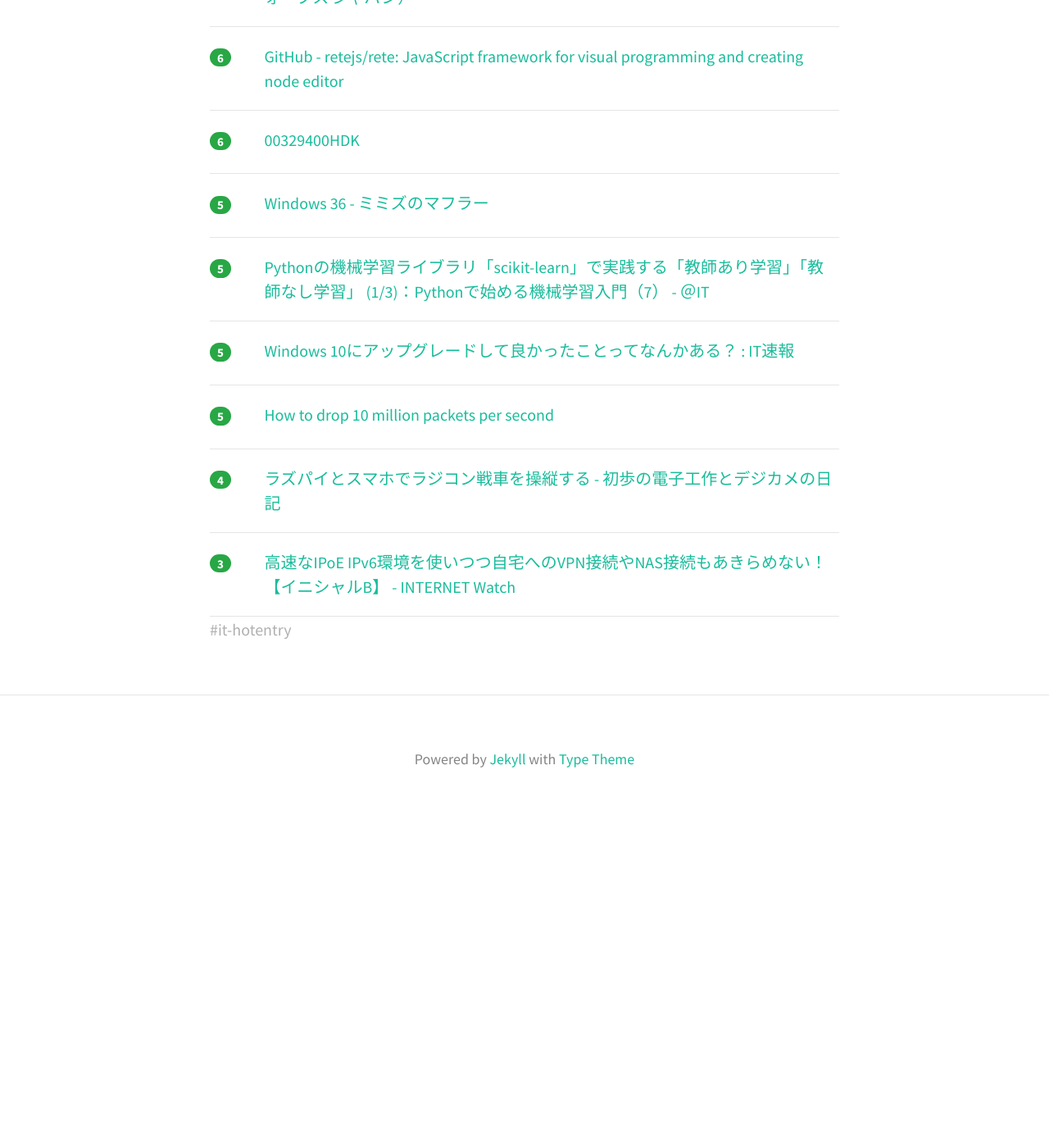
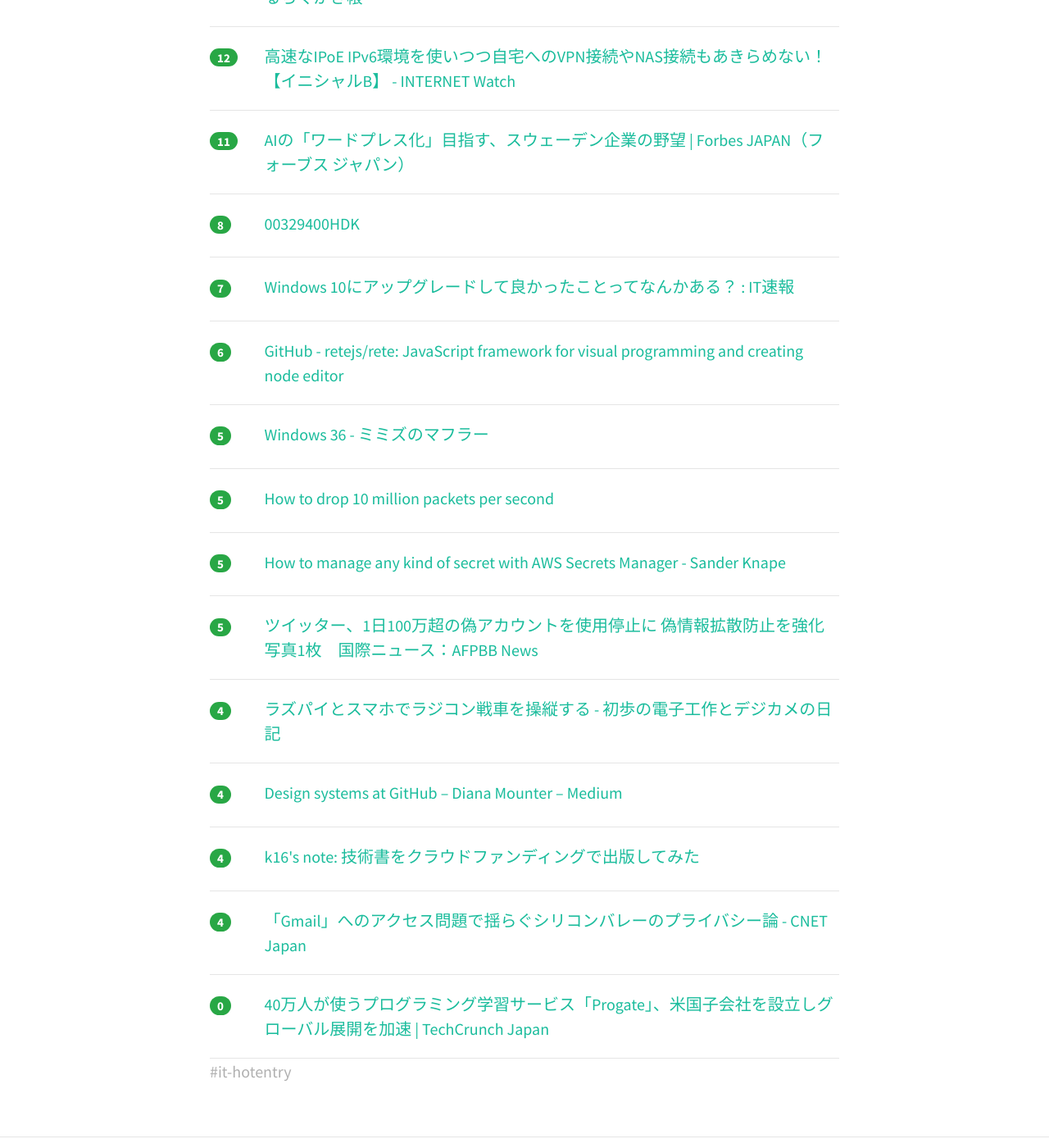
Before and after one commit to yatta47/hatena-matome-site, a Jekyll site: the page built from _posts/2018-07-09-hatena.md, in a window 1280 px wide and 1400 px high, scrolled down 623 px. Shown: the whole window at 82% size. Built offline with Jekyll 4.4.1, drawn with Linux system fonts in a browser that asks for light colours; nearby versions of some CDN libraries; before the commit the page ends 1626 px from its top, so only the background shows below that; some of the changed text lies outside the part shown.

Commit message:
Updated 2018-07-09

```diff
--- a/_posts/2018-07-09-hatena.md
+++ b/_posts/2018-07-09-hatena.md
@@ -1,34 +1,49 @@
 ---
 layout: post
 title:  "2018-07-09 はてぶIT"
-date:   2018-07-09 08:00:59
+date:   2018-07-09 09:01:54
 tags: [it-hotentry]
 ---
-11 件のデータあり
+17 件のデータあり
 
 <hr><div class="row">
-<div class="col-1"><span class="badge badge-pill badge-success h2">17</span></div>
+<div class="col-1"><span class="badge badge-pill badge-success h2">27</span></div>
 <div class="col-11"><a href='https://speakerdeck.com/likr/html5apuriniokerupahuomansufalseji-chu-zhi-shi' target='_blank'>HTML5アプリにおけるパフォーマンスの基礎知識 - Speaker Deck</a></div>
 </div>
 <hr>
 <div class="row">
-<div class="col-1"><span class="badge badge-pill badge-success h2">16</span></div>
+<div class="col-1"><span class="badge badge-pill badge-success h2">23</span></div>
+<div class="col-11"><a href='http://www.atmarkit.co.jp/ait/articles/1807/09/news016.html' target='_blank'>Pythonの機械学習ライブラリ「scikit-learn」で実践する「教師あり学習」「教師なし学習」 (1/3)：Pythonで始める機械学習入門（7） - ＠IT</a></div>
+</div>
+<hr>
+<div class="row">
+<div class="col-1"><span class="badge badge-pill badge-success h2">18</span></div>
 <div class="col-11"><a href='https://soudai.hatenablog.com/entry/2018/07/08/205116' target='_blank'>REALFORCE R2 PFU Limited Editionがめちゃ良いのでレビュー書く - そーだいなるらくがき帳</a></div>
 </div>
 <hr>
 <div class="row">
-<div class="col-1"><span class="badge badge-pill badge-success h2">9</span></div>
+<div class="col-1"><span class="badge badge-pill badge-success h2">12</span></div>
+<div class="col-11"><a href='https://internet.watch.impress.co.jp/docs/column/shimizu/1131132.html' target='_blank'>高速なIPoE IPv6環境を使いつつ自宅へのVPN接続やNAS接続もあきらめない！【イニシャルB】 - INTERNET Watch</a></div>
+</div>
+<hr>
+<div class="row">
+<div class="col-1"><span class="badge badge-pill badge-success h2">11</span></div>
 <div class="col-11"><a href='https://forbesjapan.com/articles/detail/21951' target='_blank'>AIの「ワードプレス化」目指す、スウェーデン企業の野望 | Forbes JAPAN（フォーブス ジャパン）</a></div>
+</div>
+<hr>
+<div class="row">
+<div class="col-1"><span class="badge badge-pill badge-success h2">8</span></div>
+<div class="col-11"><a href='https://www.fnn.jp/posts/00329400HDK' target='_blank'>00329400HDK</a></div>
+</div>
+<hr>
+<div class="row">
+<div class="col-1"><span class="badge badge-pill badge-success h2">7</span></div>
+<div class="col-11"><a href='http://blog.livedoor.jp/itsoku/archives/53778578.html' target='_blank'>Windows 10にアップグレードして良かったことってなんかある？ : IT速報</a></div>
 </div>
 <hr>
 <div class="row">
 <div class="col-1"><span class="badge badge-pill badge-success h2">6</span></div>
 <div class="col-11"><a href='https://github.com/retejs/rete' target='_blank'>GitHub - retejs/rete: JavaScript framework for visual programming and creating node editor</a></div>
-</div>
-<hr>
-<div class="row">
-<div class="col-1"><span class="badge badge-pill badge-success h2">6</span></div>
-<div class="col-11"><a href='https://www.fnn.jp/posts/00329400HDK' target='_blank'>00329400HDK</a></div>
 </div>
 <hr>
 <div class="row">
@@ -38,17 +53,17 @@ tags: [it-hotentry]
 <hr>
 <div class="row">
 <div class="col-1"><span class="badge badge-pill badge-success h2">5</span></div>
-<div class="col-11"><a href='http://www.atmarkit.co.jp/ait/articles/1807/09/news016.html' target='_blank'>Pythonの機械学習ライブラリ「scikit-learn」で実践する「教師あり学習」「教師なし学習」 (1/3)：Pythonで始める機械学習入門（7） - ＠IT</a></div>
+<div class="col-11"><a href='https://blog.cloudflare.com/how-to-drop-10-million-packets/' target='_blank'>How to drop 10 million packets per second</a></div>
 </div>
 <hr>
 <div class="row">
 <div class="col-1"><span class="badge badge-pill badge-success h2">5</span></div>
-<div class="col-11"><a href='http://blog.livedoor.jp/itsoku/archives/53778578.html' target='_blank'>Windows 10にアップグレードして良かったことってなんかある？ : IT速報</a></div>
+<div class="col-11"><a href='https://sanderknape.com/2018/07/manage-custom-secrets-aws-secrets-manager/' target='_blank'>How to manage any kind of secret with AWS Secrets Manager - Sander Knape</a></div>
 </div>
 <hr>
 <div class="row">
 <div class="col-1"><span class="badge badge-pill badge-success h2">5</span></div>
-<div class="col-11"><a href='https://blog.cloudflare.com/how-to-drop-10-million-packets/' target='_blank'>How to drop 10 million packets per second</a></div>
+<div class="col-11"><a href='http://www.afpbb.com/articles/-/3181622?cx_amp=all' target='_blank'>ツイッター、1日100万超の偽アカウントを使用停止に 偽情報拡散防止を強化　写真1枚　国際ニュース：AFPBB News</a></div>
 </div>
 <hr>
 <div class="row">
@@ -57,7 +72,22 @@ tags: [it-hotentry]
 </div>
 <hr>
 <div class="row">
-<div class="col-1"><span class="badge badge-pill badge-success h2">3</span></div>
-<div class="col-11"><a href='https://internet.watch.impress.co.jp/docs/column/shimizu/1131132.html' target='_blank'>高速なIPoE IPv6環境を使いつつ自宅へのVPN接続やNAS接続もあきらめない！【イニシャルB】 - INTERNET Watch</a></div>
+<div class="col-1"><span class="badge badge-pill badge-success h2">4</span></div>
+<div class="col-11"><a href='https://medium.com/@broccolini/c8e5378d2542' target='_blank'>Design systems at GitHub – Diana Mounter – Medium</a></div>
 </div>
 <hr>
+<div class="row">
+<div class="col-1"><span class="badge badge-pill badge-success h2">4</span></div>
+<div class="col-11"><a href='http://note.golden-lucky.net/2018/07/blog-post.html' target='_blank'>k16's note: 技術書をクラウドファンディングで出版してみた</a></div>
+</div>
+<hr>
+<div class="row">
+<div class="col-1"><span class="badge badge-pill badge-success h2">4</span></div>
+<div class="col-11"><a href='https://japan.cnet.com/article/35122056/' target='_blank'>「Gmail」へのアクセス問題で揺らぐシリコンバレーのプライバシー論 - CNET Japan</a></div>
+</div>
+<hr>
+<div class="row">
+<div class="col-1"><span class="badge badge-pill badge-success h2">0</span></div>
+<div class="col-11"><a href='https://jp.techcrunch.com/2018/07/09/progate-global/' target='_blank'>40万人が使うプログラミング学習サービス「Progate」、米国子会社を設立しグローバル展開を加速 | TechCrunch Japan</a></div>
+</div>
+<hr>
```
